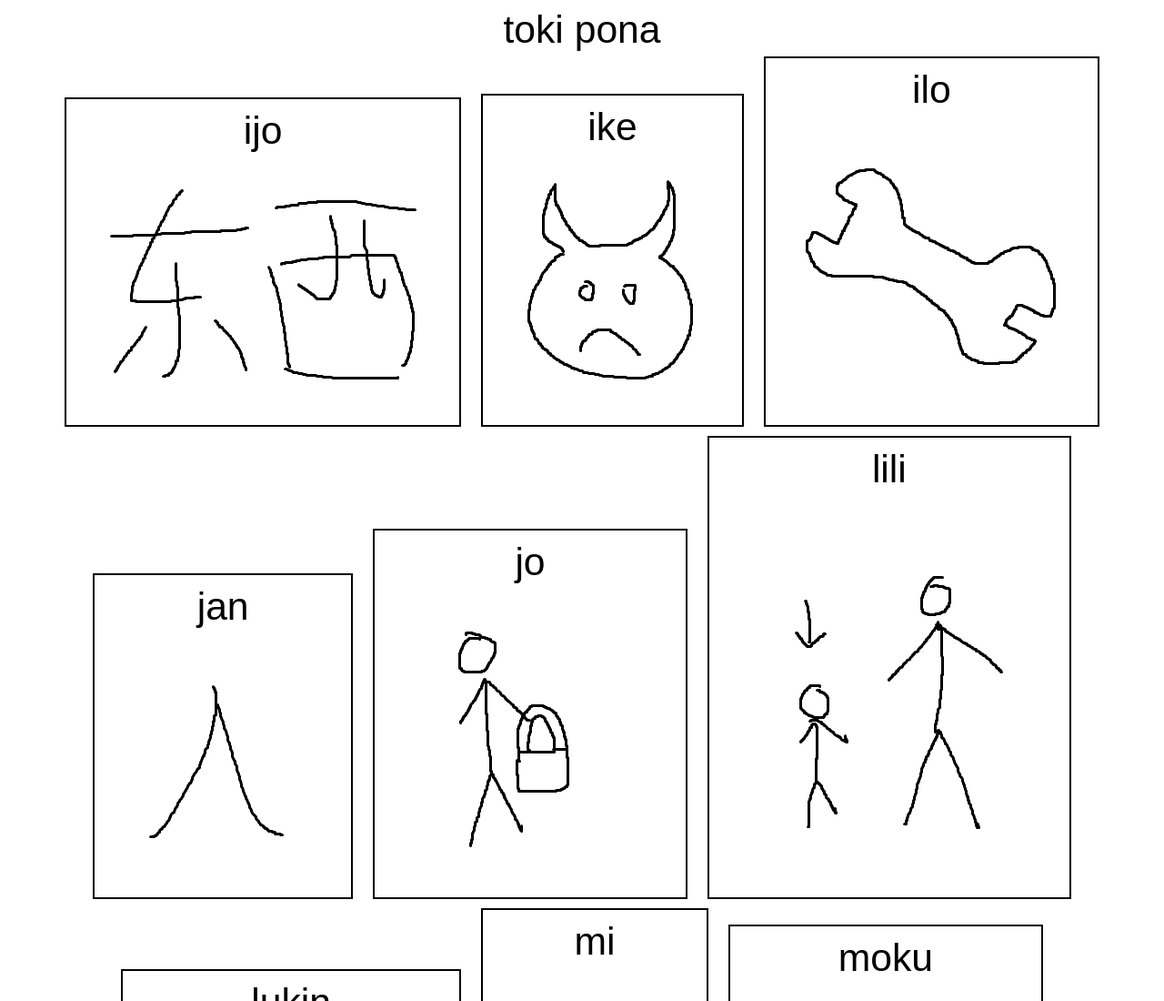
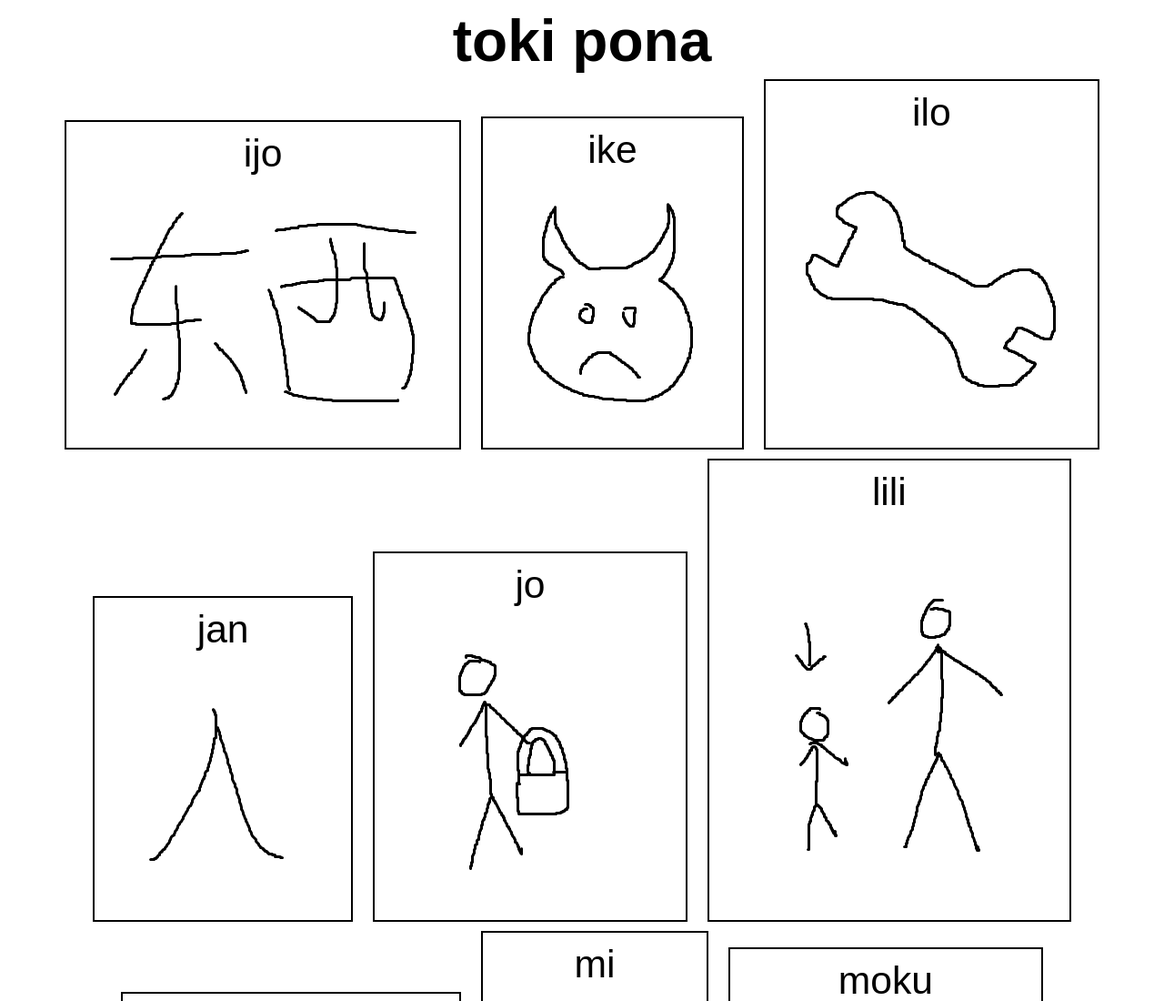
Before and after one commit to Indivicivet/toki_pona, a plain HTML site: page index.html in a window 1280 px wide. Shown: the top 1100 px of the page at 91% size. Drawn offline with Linux system fonts and the light colour scheme.

Commit message:
oops actually style the header

```diff
--- a/index_style.css
+++ b/index_style.css
@@ -4,7 +4,7 @@ body {
 	text-align: center;
 }
 
-#header {
+header {
 	font-size: 48pt;
 	font-weight: bold;
 }
```
